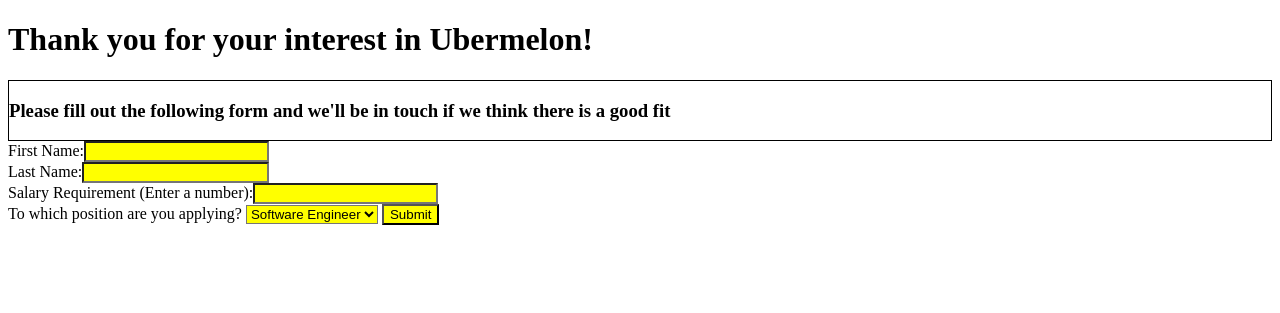
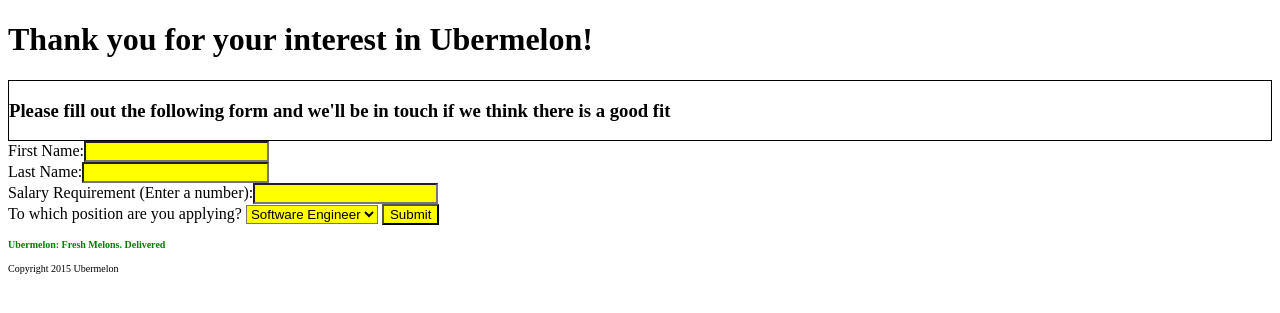
Before and after one commit to thejuliaguenther/skills-flask, a Flask app: page /application-form in a window 1280 px wide. Shown: the top 313 px of the page. Run offline with Flask 2, Linux system fonts and the light colour scheme.

Commit message:
Finished further study

```diff
--- a/static/styles.css
+++ b/static/styles.css
@@ -11,3 +11,11 @@
 #instructions{
     border: 1px solid black;
 }
+
+footer{
+    font-size: 10px;
+}
+
+h4{
+    color: green;
+}
--- a/templates/application-form.html
+++ b/templates/application-form.html
@@ -1,11 +1,6 @@
-<!doctype html>
-<html>
-    <head>
-        <meta charset="UTF-8">
-        <title>Skills-HTML-CSS</title>
-        <link rel="stylesheet" href="/static/styles.css">
-    </head>
-    <body>
+{% extends 'base.html' %}
+{% block title %} Without you we're melon-choly {% endblock %}
+{% block content %}
         <!-- form for applying to jobs-->
         <form action="/application" method="POST">
             <h1> Thank you for your interest in Ubermelon!</h1>
@@ -26,5 +21,4 @@
             </select>
             <input type="submit" class="input">
         </form>
-    </body>
-</html>
+  {% endblock %}
--- /dev/null
+++ b/templates/application.html
@@ -0,0 +1,6 @@
+{% extends 'base.html' %}
+{% block title %} Thank you :) {% endblock %}
+{% block content %}
+    <p>Thank you, {{person}}, for applying to be a {{position}}. Your
+minimum salary requirement is {{salary}} dollars.</p>
+{% endblock %}
--- /dev/null
+++ b/templates/base.html
@@ -0,0 +1,16 @@
+<!doctype html>
+<html>
+<head>
+    <title>{% block title %}TITLE GOES HERE{% endblock %}</title>
+    <link rel="stylesheet" href="/static/styles.css">
+</head>
+<body>
+    {% block content %}BODY CONTENT GOES HERE{% endblock %}
+     <div id="bottom">
+        <footer>
+            <h4>Ubermelon: Fresh Melons. Delivered</h4>
+                <p>Copyright 2015 Ubermelon</p>
+        </footer>
+    </div>
+</body>
+</html>
```
Also changed, not shown: 1 other file.
